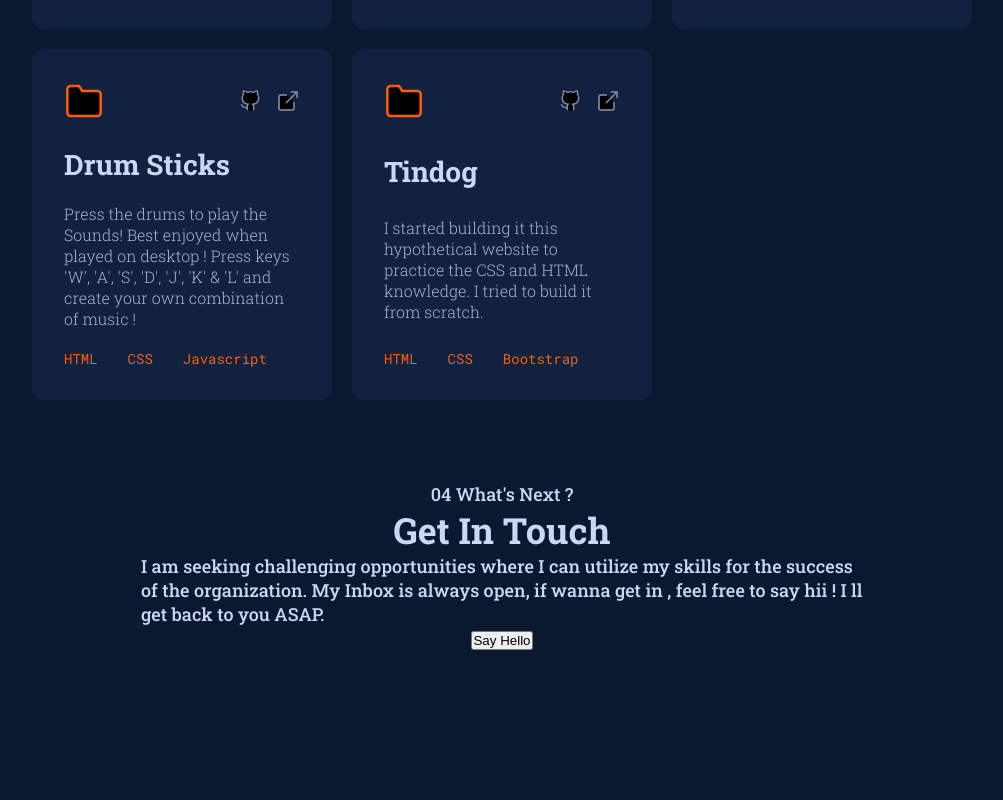
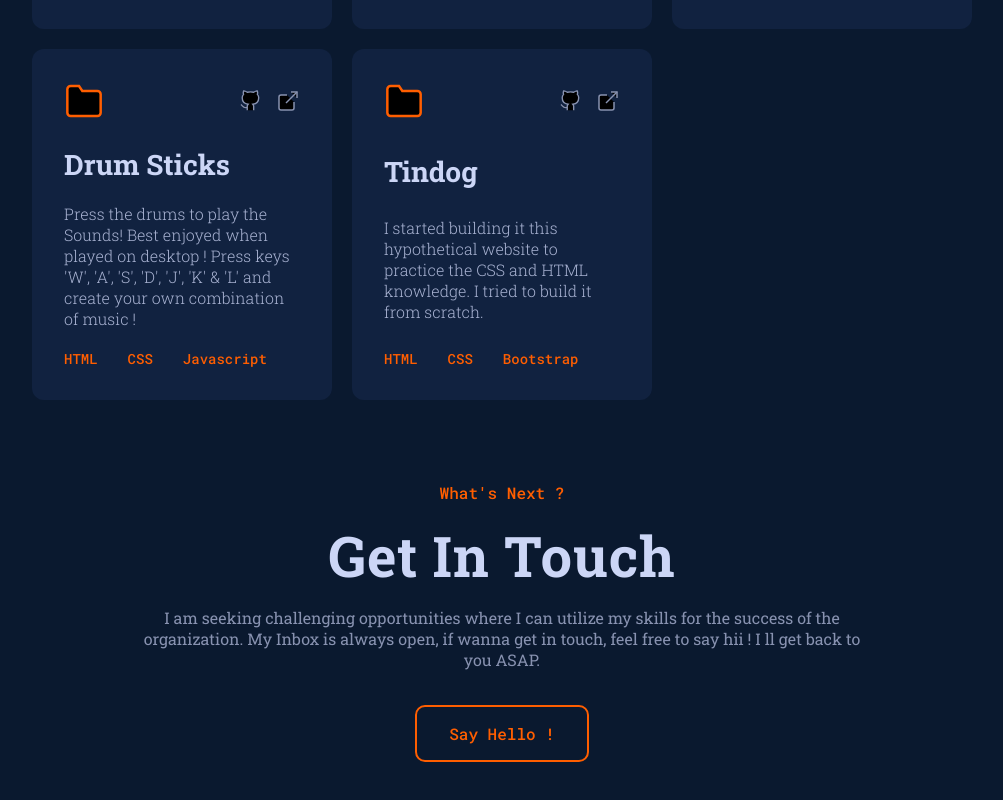
Before and after one commit to rupamsutar/Portfolio, a React (Create React App) app: page / in a window 1280 px wide. Shown: the part 5192-5992 px from the top of the page, without its empty margins (138-1141 px from the left). Before the commit the page ends 5924 px from the top, so only its background shows below. Built offline with nearby package versions, Linux system fonts and the light colour scheme.

Commit message:
Whats Next setion completed

```diff
--- a/public/index.html
+++ b/public/index.html
@@ -10,9 +10,9 @@
       content="Web site created using create-react-app"
     />
     <link rel="apple-touch-icon" href="%PUBLIC_URL%/logo192.png" />
-    <link rel="preconnect" href="https://fonts.googleapis.com"><link rel="preconnect" href="https://fonts.gstatic.com" crossorigin><link href="https://fonts.googleapis.com/css2?family=Roboto+Mono:ital,wght@0,100;0,200;0,300;0,400;0,500;0,600;0,700;1,400&display=swap" rel="stylesheet">
-    <link rel="preconnect" href="https://fonts.googleapis.com"><link rel="preconnect" href="https://fonts.gstatic.com" crossorigin><link href="https://fonts.googleapis.com/css2?family=Roboto+Mono:ital,wght@0,100;0,200;0,300;0,400;0,500;0,600;0,700;1,400&family=Roboto+Slab:wght@100;200;300;400;500;600;700;800&display=swap" rel="stylesheet">
-
+    <!-- <link rel="preconnect" href="https://fonts.googleapis.com"><link rel="preconnect" href="https://fonts.gstatic.com" crossorigin><link href="https://fonts.googleapis.com/css2?family=Roboto+Mono:ital,wght@0,100;0,200;0,300;0,400;0,500;0,600;0,700;1,400&display=swap" rel="stylesheet"> -->
+    <!-- <link rel="preconnect" href="https://fonts.googleapis.com"><link rel="preconnect" href="https://fonts.gstatic.com" crossorigin><link href="https://fonts.googleapis.com/css2?family=Roboto+Mono:ital,wght@0,100;0,200;0,300;0,400;0,500;0,600;0,700;1,400&family=Roboto+Slab:wght@100;200;300;400;500;600;700;800&display=swap" rel="stylesheet">  -->
+    <link rel="preconnect" href="https://fonts.googleapis.com"><link rel="preconnect" href="https://fonts.gstatic.com" crossorigin><link href="https://fonts.googleapis.com/css2?family=Roboto+Mono:ital,wght@0,300;0,500;0,600;0,700;1,400&family=Roboto+Slab:wght@100;200;300;400;500;600;700;800&display=swap" rel="stylesheet">
 
     <!--
       manifest.json provides metadata used when your web app is installed on a
--- a/src/Components/FooterSection/WhatsNext.js
+++ b/src/Components/FooterSection/WhatsNext.js
@@ -5,7 +5,7 @@ const WhatsNext = () => {
     return (
         <div className={classes['main-section']}>
             <div className={classes['main-section-intro']}>
-                <p>04 What's Next ?</p>
+                <p>What's Next ?</p>
             </div>
             <div className={classes['main-section-heading']}>
                 <h1>Get In Touch</h1>
@@ -13,13 +13,13 @@ const WhatsNext = () => {
             <div className={classes['main-section-objective']}>
                 <p>
                     I am seeking challenging opportunities where I can utilize my skills for the success of the organization.
-                    My Inbox is always open, if wanna get in , feel free to say hii !
+                    My Inbox is always open, if wanna get in touch, feel free to say hii !
                     I ll get back to you ASAP.
                 </p>
             </div>
-            <div>
-                <a href="mainto:rupamsutar281998@gmail.com">
-                    <button>Say Hello</button>
+            <div className={classes['main-section-button']}>
+                <a href="mailto:rupamsutar281998@gmail.com">
+                    Say Hello !
                 </a>
             </div>
         </div>
--- a/src/Components/FooterSection/WhatsNext.module.css
+++ b/src/Components/FooterSection/WhatsNext.module.css
@@ -3,8 +3,50 @@
     flex-direction: column;
     align-items: center;
     justify-content: space-between;
+    gap: 15px;
 
     padding: 32px 64px;
     max-width: 850px;
     margin: 50px auto;
 }
+
+.main-section-intro {
+    font-family: Roboto Mono, sans-serif;
+    font-size: 16px;
+    color: #ff5e00;
+}
+
+.main-section-heading {
+    font-size: 28px;
+    letter-spacing: 0.8px;
+}
+
+.main-section-objective p{
+    font-family: Roboto Slab,sans-serif;
+    font-weight: 400;
+    color: #8892b0;
+    font-size: 16px;
+    text-align: center;
+}
+
+.main-section-button a:link,
+.main-section-button a:visited {
+    font-weight: 400;
+    font-size: 16px;
+    text-decoration: none;
+    display: inline-block;
+    font-family: 'Roboto Mono', serif;
+    color: #ff5e00;
+    padding: 16px 32px;
+    border-radius: 10px;
+    border: 2px solid #ff5e00;
+    background-color: #0a192f;
+    margin-top: 20px;
+
+    transition: all 0.2s;
+}
+
+.main-section-button a:hover, .main-section-button a:active {
+    background-color: rgba(255, 94, 0, 0.1);
+    transform: scale(1.03);
+}
--- a/src/index.css
+++ b/src/index.css
@@ -18,7 +18,7 @@ body {
   background-color: #0a192f;
   color: rgb(204, 214, 246);
   font-size: 18px;
-  font-family: Roboto Slab, sans-serif;
+  font-family: 'Roboto Slab', serif;
 }
 
 ul {
@@ -26,7 +26,7 @@ ul {
 }
 
 p {
-  font-weight: 500;
+  font-weight: 400;
 }
 
 .icon-svg {
```
